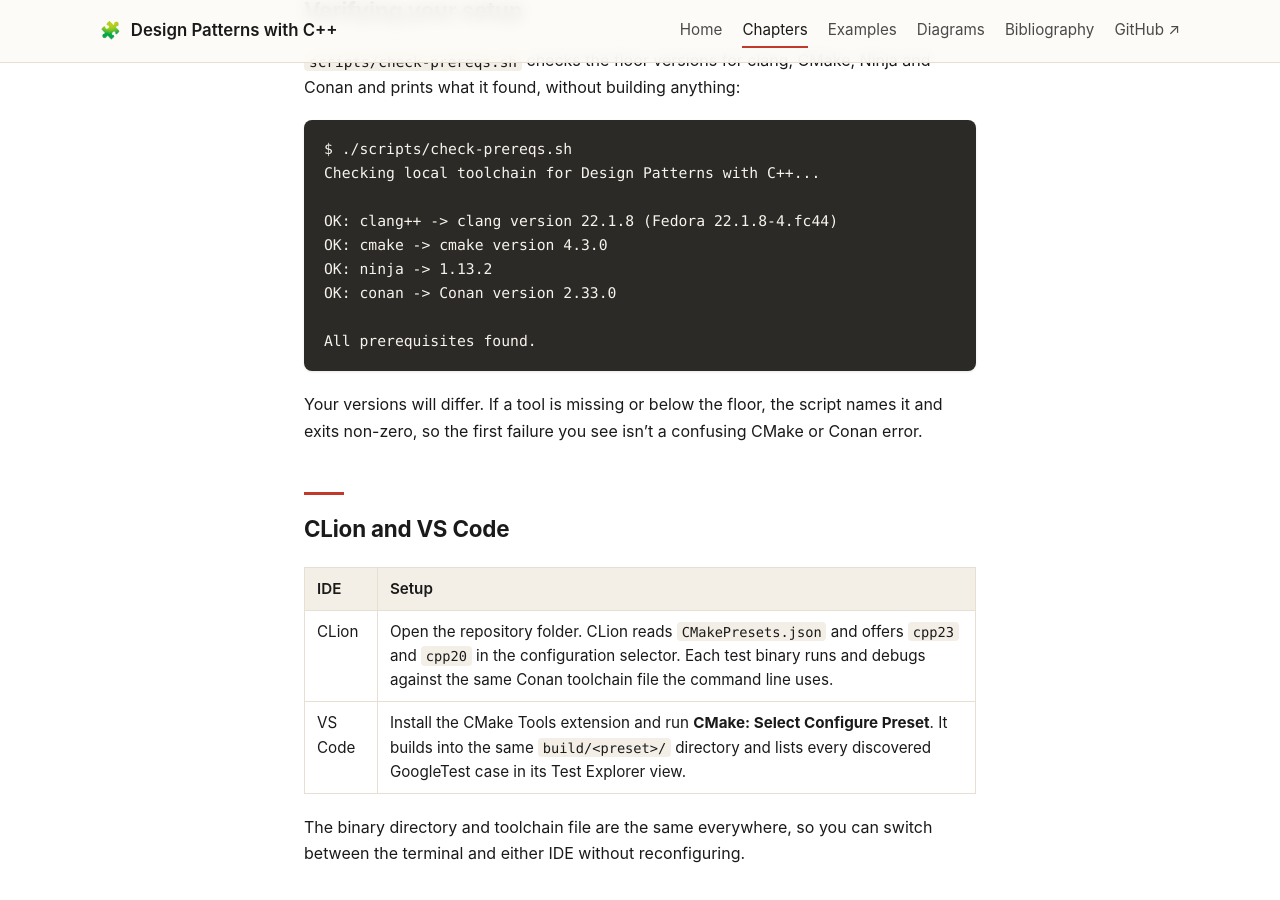
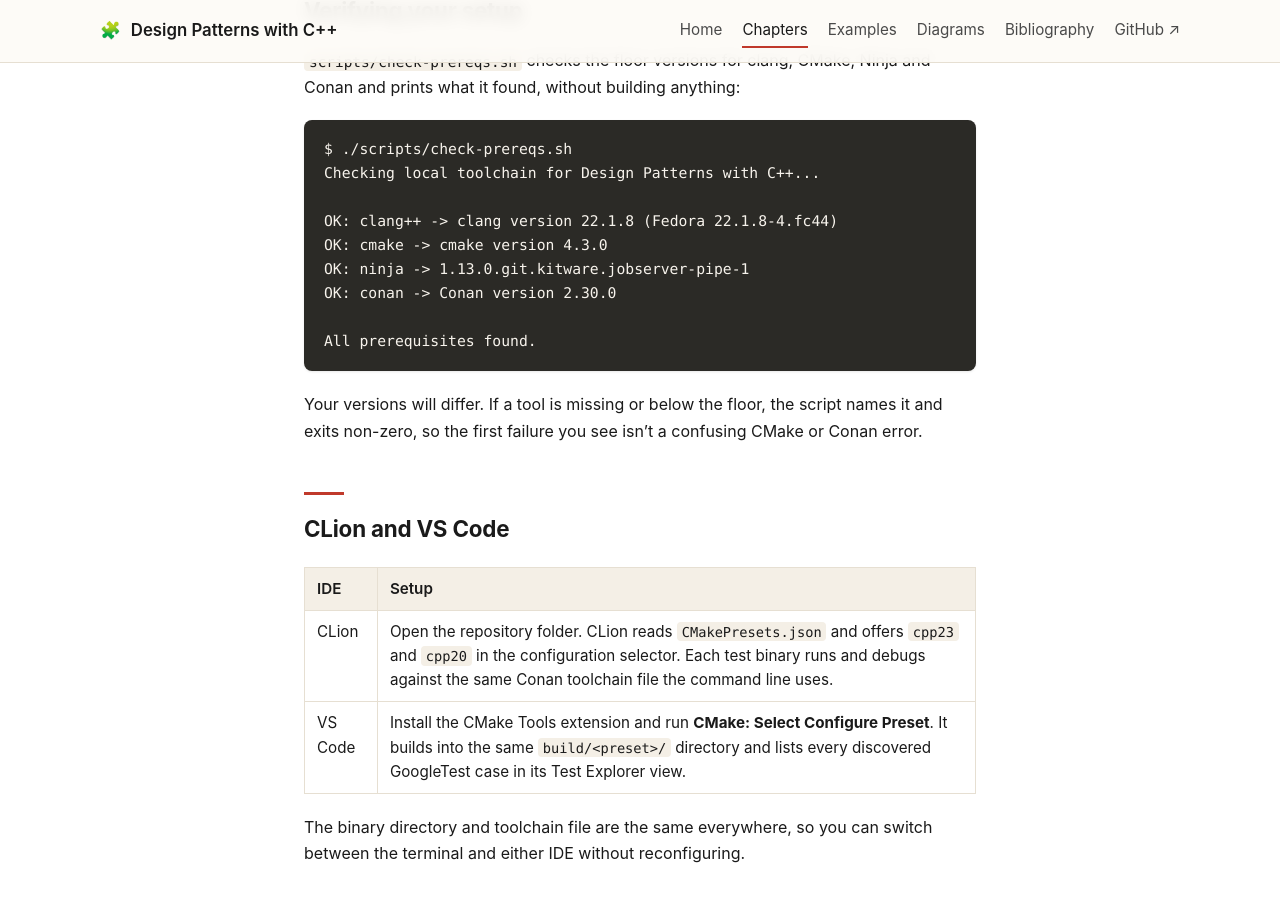
Before and after one commit to patterncatalyst/cpp-design-patterns, a Jekyll site: the page built from _docs/00-prerequisites.md, in a window 1280 px wide and 900 px high, scrolled down 4483 px. Built offline with Jekyll 4.4.1, drawn with Linux system fonts in a browser that asks for light colours; some of the changed text lies outside the part shown.

Commit message:
docs(r19): Conan and Ninja versions match the recorded check-prereqs run

````diff
--- a/_docs/00-prerequisites.md
+++ b/_docs/00-prerequisites.md
@@ -34,7 +34,7 @@ The reference platform is Fedora 44 with the toolchain installed on the host. Pa
 | GCC | optional | Alternate compiler. The examples are verified against clang. |
 | CMake | 3.28 or newer (verified with 4.3) | Describes each example's targets and tests. Every `CMakeLists.txt` declares `cmake_minimum_required(VERSION 3.28)`. |
 | Ninja | any current release | The generator every preset names. Fast incremental rebuilds. |
-| Conan | 2.x (2.25.2 or newer) | Resolves the one third-party dependency, GoogleTest 1.17.0, and writes the CMake toolchain file the presets load. |
+| Conan | 2.x | Resolves the one third-party dependency, GoogleTest 1.17.0, and writes the CMake toolchain file the presets load. |
 
 To build with GCC, override the compiler when you configure: `cmake --preset cpp23 -DCMAKE_CXX_COMPILER=g++`. Nothing else changes.
 
@@ -60,7 +60,7 @@ Make sure `~/.local/bin` is on your `PATH`, then check:
 
 ```bash
 conan --version
-# Conan version 2.33.0
+# Conan version 2.30.0
 ```
 
 ## The one-time step: `conan profile detect`
@@ -114,8 +114,8 @@ Checking local toolchain for Design Patterns with C++...
 
 OK: clang++ -> clang version 22.1.8 (Fedora 22.1.8-4.fc44)
 OK: cmake -> cmake version 4.3.0
-OK: ninja -> 1.13.2
-OK: conan -> Conan version 2.33.0
+OK: ninja -> 1.13.0.git.kitware.jobserver-pipe-1
+OK: conan -> Conan version 2.30.0
 
 All prerequisites found.
 ```
````
Also changed, not shown: 1 other file.
